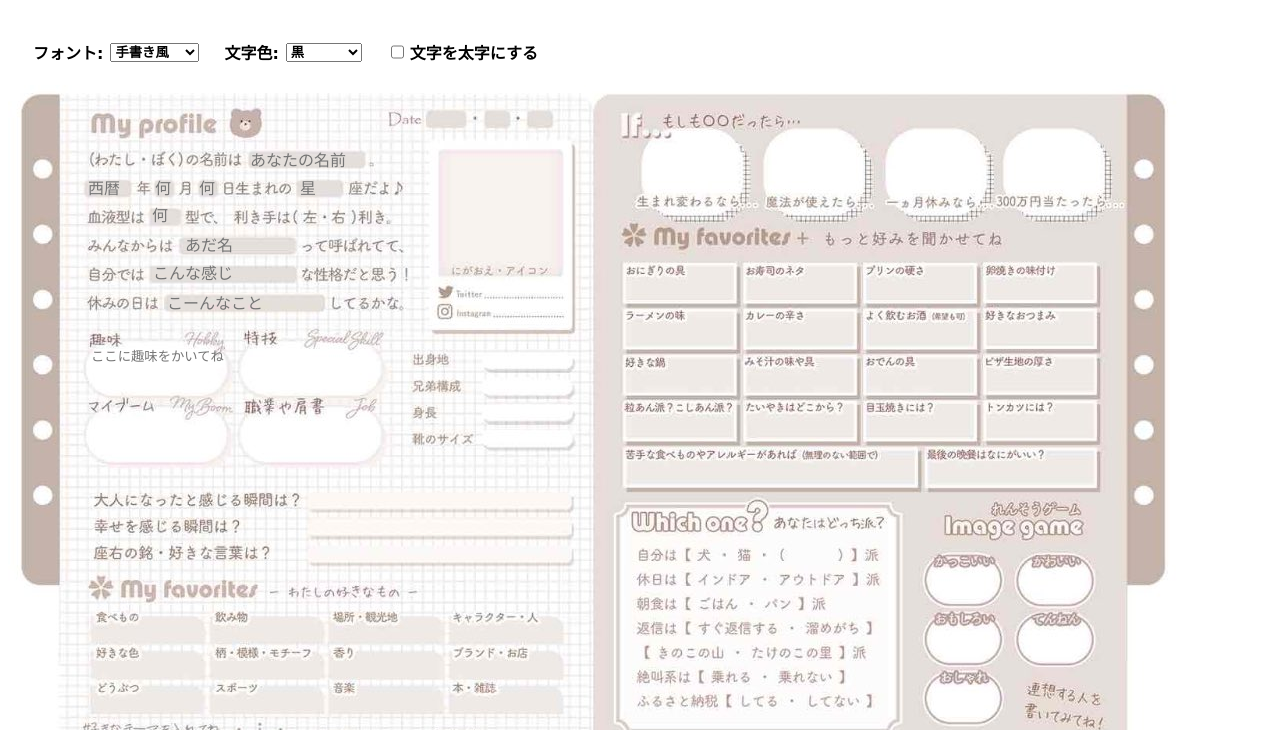
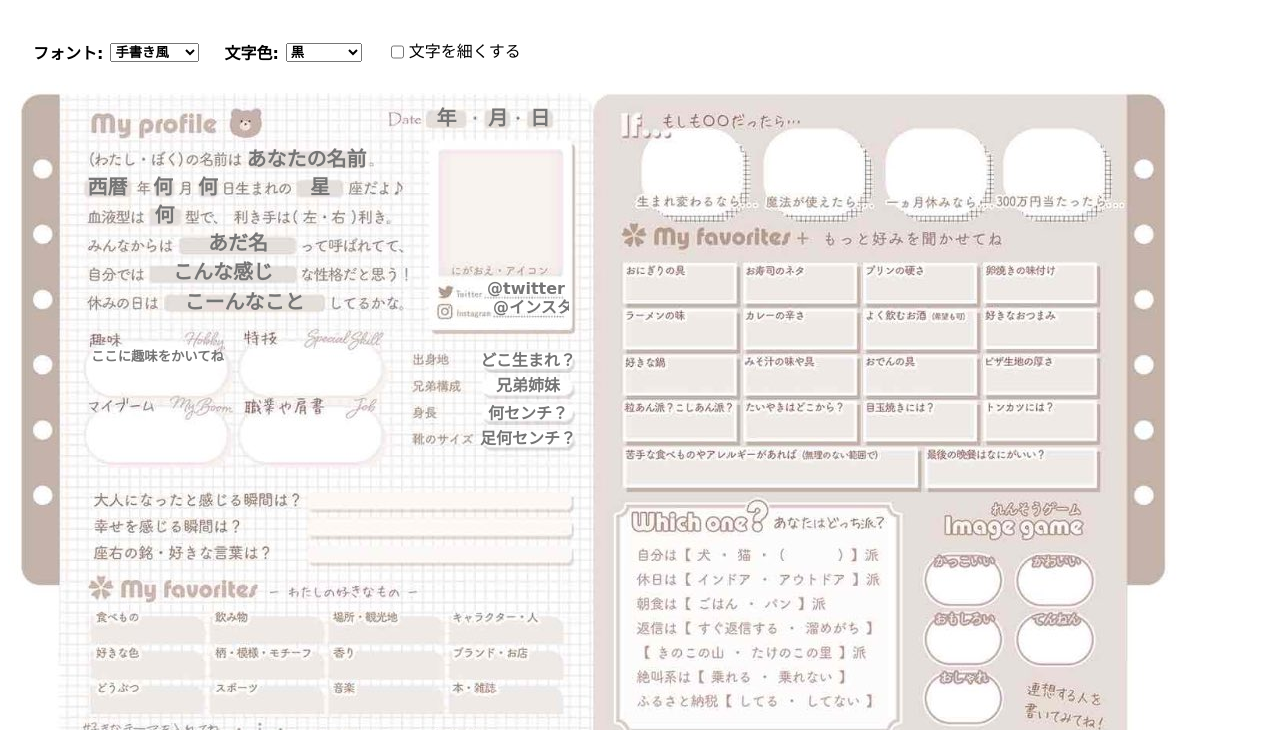
Before and after one commit to akaneotake/profile-note, a website: page index.html in a window 1280 px wide. Shown: the part 70-800 px from the top of the page. Drawn offline with nearby package versions, Linux system fonts and the light colour scheme; a web font is replaced by a local one.

Commit message:
Make text-weight: bold + add inputs & textarea

```diff
--- a/index.html
+++ b/index.html
@@ -82,8 +82,8 @@
       </div>
 
       <label class="typography-item">
-        <input id="bold" type="checkbox" name="bold" value="bold">
-        <span>文字を太字にする</span>
+        <input id="not-bold" type="checkbox" name="not-bold" value="not-bold">
+        <span>文字を細くする</span>
       </label>
 
     </div>
@@ -91,23 +91,34 @@
     <div id="image">
       <img src="./images/profile-img.jpg" alt="プロフィール帳">
       <!-- ユーザー記述部分スタート -->
+      <input id="date-year" type="text" name="date-year" placeholder="年">
+      <input id="date-month" type="text" name="date-month" placeholder="月">
+      <input id="date-day" type="text" name="date-day" placeholder="日">
+
       <input id="username" type="text" name="username" placeholder="あなたの名前">
 
       <input id="birth-year" type="text" name="birth-year" placeholder="西暦">
       <input id="birth-month" type="text" name="birth-month" placeholder="何">
       <input id="birth-day" type="text" name="birth-day" placeholder="何">
-      <input id="constellation" type="text" name="constellation" placeholder=" 星">
+      <input id="constellation" type="text" name="constellation" placeholder="星">
 
-      <input id="blood-type" type="text" name="blood-type" placeholder=" 何">
-      <input id="nickname" type="text" name="nickname" placeholder=" あだ名">
-      <input id="character" type="text" name="character" placeholder=" こんな感じ">
-      <input id="day-off" type="text" name="day-off" placeholder=" こーんなこと">
+      <input id="blood-type" type="text" name="blood-type" placeholder="何">
+      <input id="nickname" type="text" name="nickname" placeholder="あだ名">
+      <input id="character" type="text" name="character" placeholder="こんな感じ">
+      <input id="day-off" type="text" name="day-off" placeholder="こーんなこと">
 
-
-
+      <!-- 左上右のinput（文字小） -->
+      <input id="twitter" class="text-small" type="text" name="twitter" placeholder="@twitter">
+      <input id="instagram" class="text-small" type="text" name="instagram" placeholder="@インスタ">
 
       <!-- 左上のtextarea -->
-      <textarea id="hobby" class="leftup" maxlength="30" placeholder="ここに趣味をかいてね"></textarea>
+      <textarea id="hobby" class="leftup-textarea" maxlength="30" placeholder="ここに趣味をかいてね"></textarea>
+
+      <!-- 左上右のinput -->
+      <input id="birthplace" class="leftup-input text-small" type="text" name="birthplace" placeholder="どこ生まれ？">
+      <input id="siblings" class="leftup-input text-small" type="text" name="siblings" placeholder="兄弟姉妹">
+      <input id="user-height" class="leftup-input text-small" type="text" name="user-height" placeholder="何センチ？">
+      <input id="shoe-size" class="leftup-input text-small" type="text" name="shoe-size" placeholder="足何センチ？">
 
 
 
--- a/script.js
+++ b/script.js
@@ -96,29 +96,29 @@ function selectColor(event) {
 function checkBold(event) {
   const checkbox = event.target;
   if (checkbox.checked) {
+    $('input').css('font-weight', 'normal');
+    $('textarea').css('font-weight', 'normal');
+  } else {
     $('input').css('font-weight', 'bold');
     $('textarea').css('font-weight', 'bold');
-  } else {
-    $('input').css('font-weight', 'normal');
-    $('textarea').css('font-weight', 'normal');
   };
 };
 
 // inputへの文字入力量によってフォントサイズ変更
 function resizeInput(event) {
   const input = event.target;
-  let size = 16;
+  let size = 20;
 
   if (input.offsetWidth < input.scrollWidth) {
     for (
       size;
       input.offsetWidth < input.scrollWidth;
-      size -= 2
+      size -= 1
     ) {
       input.style.fontSize = size + "px";
     }
   } else if (input.value === '') {
-    size = 16;
+    size = 20;
     input.style.fontSize = size + "px";
   };
 };
@@ -158,7 +158,7 @@ window.onload = function() {
   colorSelect.addEventListener('change', selectColor);
 
   // checkBold関数のイベントリスナー
-  const checkbox = document.getElementById('bold');
+  const checkbox = document.getElementById('not-bold');
   checkbox.addEventListener('change', checkBold);
 
   // resizeInput関数のイベントリスナー
--- a/style.css
+++ b/style.css
@@ -19,8 +19,12 @@ select {
   font-weight: bold;
 }
 
+/* ここクラス名つけた方がいい？ */
 label span {
-  padding-left: 23px;
+  position:relative;
+  font-weight: normal;
+  padding-left: 22px;
+  top:-2px;
 }
 
 #image {
@@ -34,11 +38,13 @@ label span {
 
 input {
   position: absolute;
-  height: 18px;
+  height: 22px;
   border: none;
   background-color: transparent;
-  font-size: 16px;
   font-family: "Yomogi", cursive;
+  font-size: 20px;
+  font-weight: bold;
+  text-align: center;
 }
 
 textarea {
@@ -47,67 +53,104 @@ textarea {
   border: none;
   background-color: transparent;
   font-family: "Yomogi", cursive;
+  font-weight: bold;
   text-align: center;
   line-height: 1;
 }
 
+.text-small {
+  height: 18px;
+  font-size: 16px;
+}
+
 /* 左上input */
+#date-year {
+  width: 37px;
+  left: 418px;
+  top: 21px;
+}
+
+#date-month {
+  width: 20px;
+  left: 478px;
+  top: 21px;
+}
+
+#date-day {
+  width: 20px;
+  left: 520px;
+  top: 21px;
+}
+
 #username {
-  width: 120px;
-  left: 240px;
-  top: 65px;
+  width: 123px;
+  left: 235px;
+  top: 62px;
 }
 
 #birth-year {
   width: 45px;
-  left: 78px;
-  top: 93px;
+  left: 75px;
+  top: 90px;
 }
 
 #birth-month {
   width: 20px;
-  left: 145px;
-  top: 93px;
+  left: 143px;
+  top: 90px;
 }
 
 #birth-day {
   width: 20px;
-  left: 189px;
-  top: 93px;
+  left: 188px;
+  top: 90px;
 }
 
 #constellation {
-  width: 50px;
-  left: 285px;
-  top: 93px;
+  width: 52px;
+  left: 284px;
+  top: 90px;
 }
 
 #blood-type {
   width: 35px;
   left: 137px;
-  top: 120px;
+  top: 118px;
 }
 
 #nickname {
-  width: 120px;
-  left: 170px;
-  top: 150px;
+  width: 122px;
+  left: 167px;
+  top: 146px;
 }
 
 #character {
   width: 150px;
   left: 138px;
-  top: 178px;
+  top: 175px;
 }
 
 #day-off {
   width: 165px;
   left: 152px;
-  top: 208px;
+  top: 205px;
+}
+
+/* 左上右のinput（文字小） */
+#twitter {
+  width: 84px;
+  left: 474px;
+  top: 193px;
+}
+
+#instagram {
+  width: 76px;
+  left: 483px;
+  top: 212px;
 }
 
 /* 左上textarea */
-.leftup {
+.leftup-textarea {
   width: 145px;
   height: 45px;
 }
@@ -115,6 +158,28 @@ textarea {
 #hobby {
   left: 75px;
   top: 263px;
+}
+
+/* 左上右のinput */
+.leftup-input {
+  width: 100px;
+  left: 468px;
+}
+
+#birthplace {
+  top: 265px;
+}
+
+#siblings {
+  top: 290px;
+}
+
+#user-height {
+  top: 318px;
+}
+
+#shoe-size {
+  top: 343px;
 }
 
 
@@ -142,6 +207,9 @@ textarea {
 
 .center {
   text-align: center;
+  /* ここ追加して上手く動くかチェック */
+  margin: 0;
+  padding: 0;
 }
 
 #preview {
```
